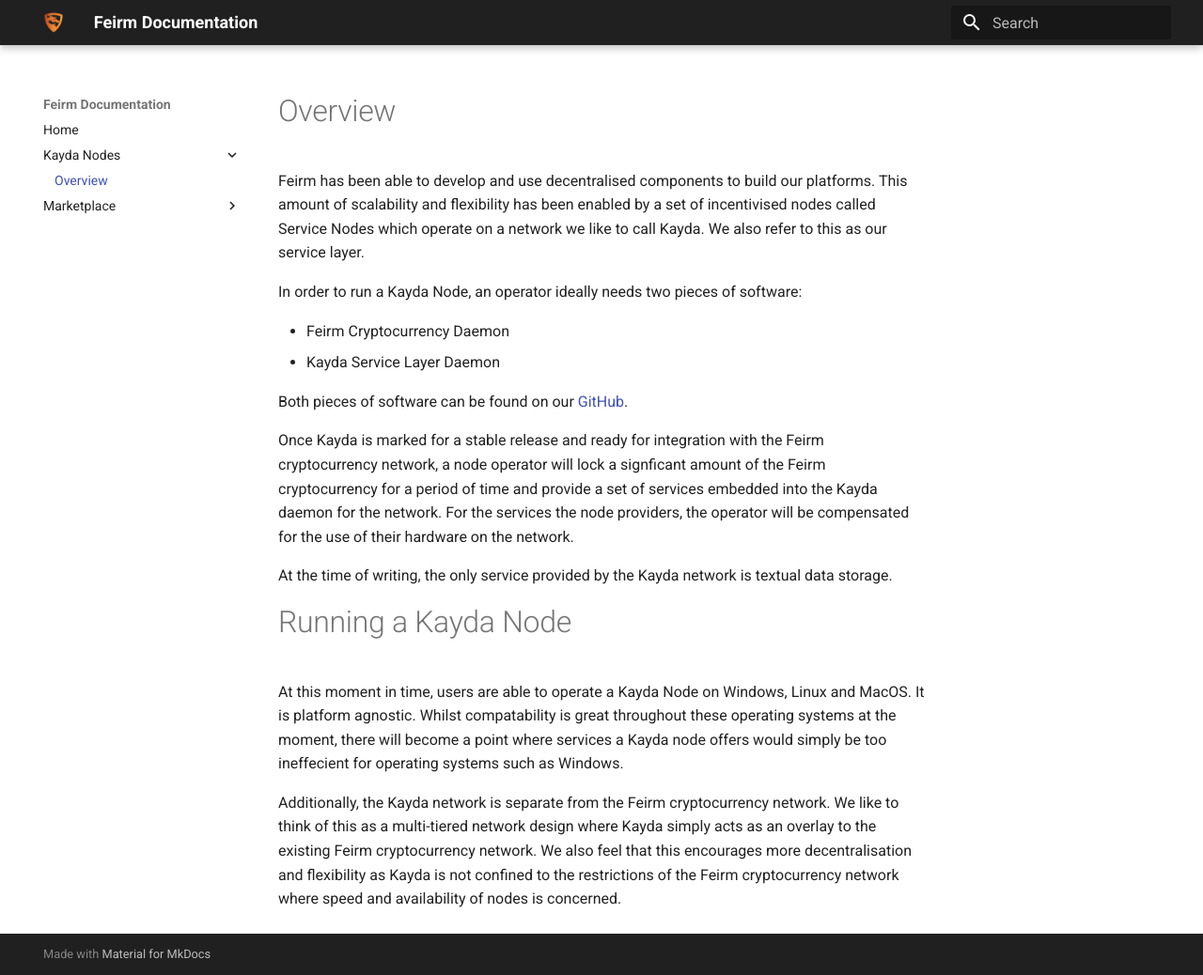
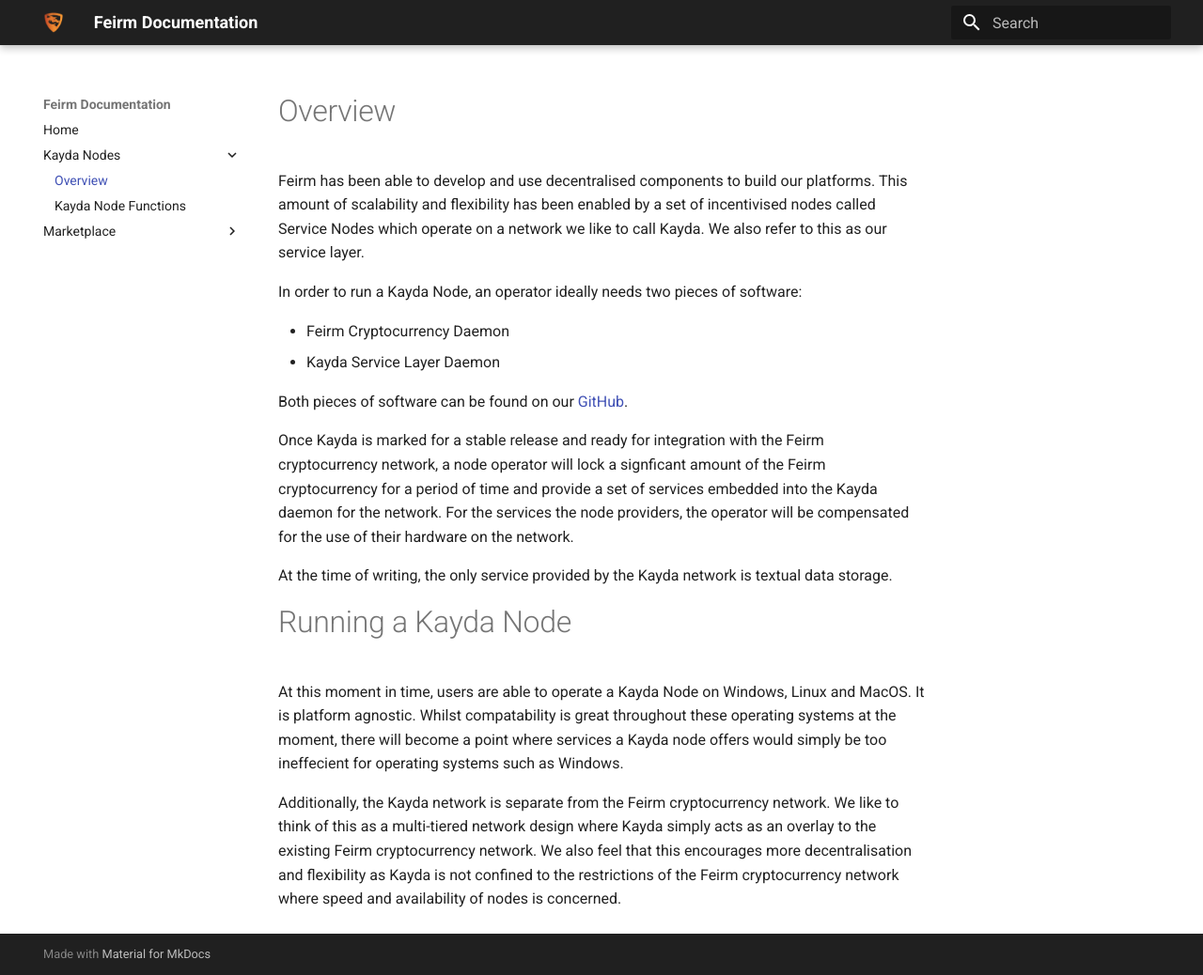
Before and after one commit to feirm/docs, an MkDocs documentation site: the page built from docs/kayda-nodes/overview.md, in a window 1280 px wide and 1038 px high. Shown: the whole window at 94% size. Built offline with MkDocs 1.6.1 and Material for MkDocs 9.7.7, drawn with Linux system fonts in a browser that asks for light colours.

Commit message:
Kayda node functions

```diff
--- a/mkdocs.yml
+++ b/mkdocs.yml
@@ -8,6 +8,7 @@ nav:
   - Home: index.md
   - Kayda Nodes:
     - Overview: kayda-nodes/overview.md
+    - Kayda Node Functions: kaydanodes/kayda-node-functions.md
   - Marketplace:
     - Overview: marketplace/overview.md
     - Centralised Layer: marketplace/centralised-layer.md
```
Also changed, not shown: docs/kayda-nodes/kayda-node-functions.md (added).
